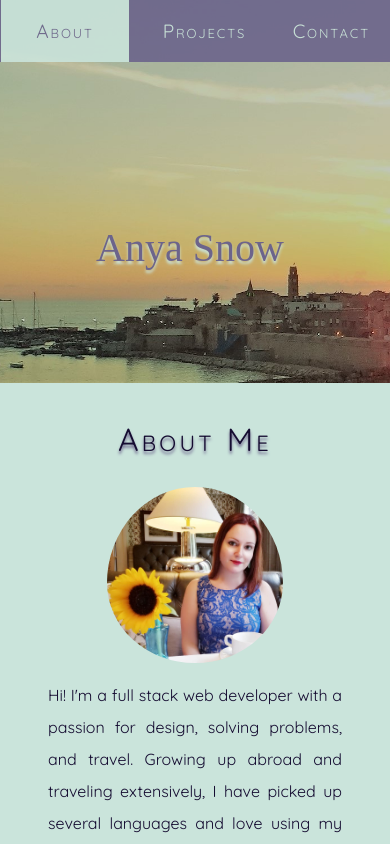
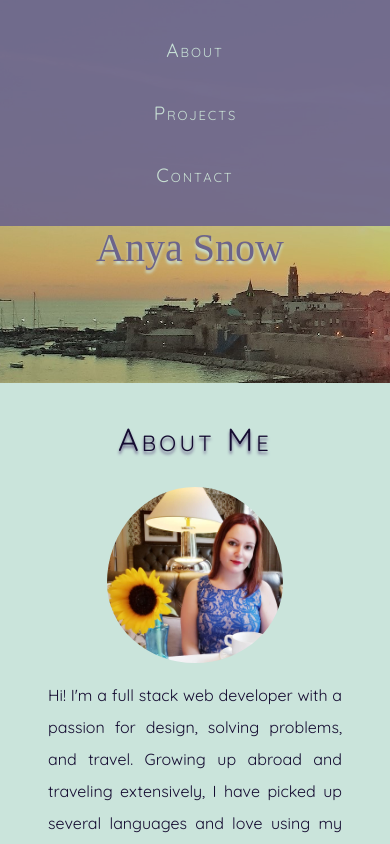
Before and after one commit to anyasnow/portfolio, a plain HTML site: page index.html in a window 390 px wide. Shown: the top 844 px of the page. Drawn offline with Linux system fonts and the light colour scheme; a script that the page names is missing; a web font is replaced by a local one.

Commit message:
recenter

```diff
--- a/index.html
+++ b/index.html
@@ -14,14 +14,17 @@
     </head>
 
 <body>
-
+      <header>
+        <div class="navmenu">
         <div class="navlinks" role="navigation">
                 <!-- <img src="images/whitesnowflake.png" class="snowflake" alt="snowflake icon"> -->
                 <a href="#about">About</a>
                 <a href="#projects">Projects</a>
                 <a href="#contact">Contact</a>
                 <!-- <a href="AnyaSnowCV.pdf" target="_blank">CV</a> -->
-                    </div>
+        </div>
+        </div>
+    </header>
 
     <main>
 
--- a/styles.css
+++ b/styles.css
@@ -39,23 +39,41 @@ main {
   margin: auto;
 }
 
+header {
+  text-align: center;
+  margin-left: auto;
+	margin-right: auto;
+}
+
+.navmenu {
+  background-color: var(--main-dark-color);
+  background-position: top;
+  margin-bottom: 5px;
+  z-index:105;
+  opacity: 0.9;
+  /* overflow: auto; */
+  position: fixed;
+  width: 100%;
+  vertical-align: middle;
+  margin-left: auto;
+  margin-right: auto;
+  text-align: center;
+}
 .navlinks {
+  margin-left:auto;
+  margin-right: auto;
   width: 100%;
-  /* height: 3.9rem; */
-  background-color: var(--main-dark-color);
-  opacity: 0.9;
-  overflow: auto;
-  position: fixed;
-  vertical-align: middle;
-  display: flex;
-  justify-content: center;
-  }
+  text-align: center;
+  padding: 1.2rem 2rem;
+}
+
+
 
 .navlinks a {
-  float: right;
+  /* float: right; */
   color: var(--main-light-color);
   text-decoration: none;
-  /* width: 20%;  */
+  /* width: 33%;  */
   text-align: center;
   padding: 1.2rem 2rem;
   font-size: 1.2rem;
@@ -78,7 +96,7 @@ main {
     float: none;
     margin: auto;
     display: block;
-    width: 33%;
+    width: 45%;
     text-align: center;
   }
 }
```
